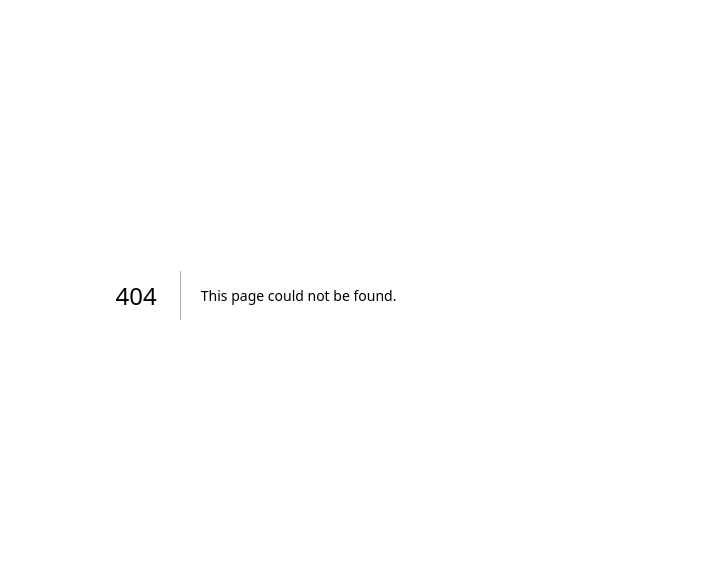
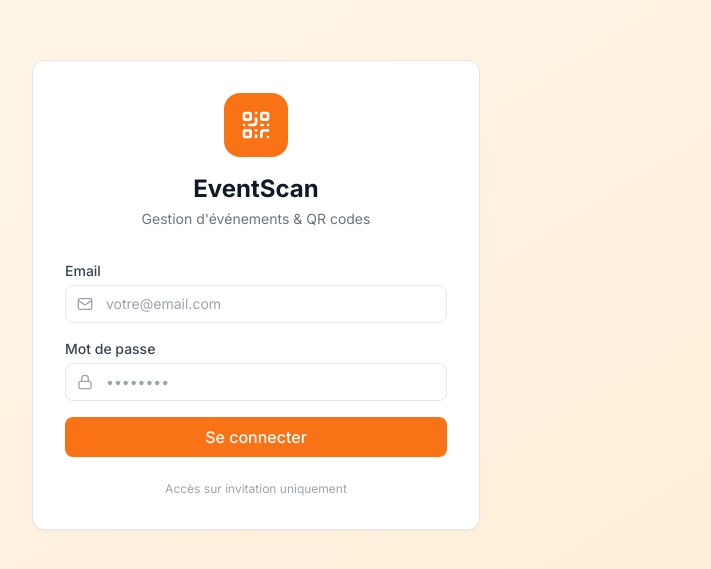
Before and after one commit to mbozoomengo/eventscan, a Next.js app: page /login in a window 1280 px wide. Before the commit this address had no page. Shown: the part 105-674 px from the top of the page, without its empty margins (384-1095 px from the left). Built offline with nearby package versions, Linux system fonts and the light colour scheme; no server answers.

Commit message:
feat: login page

```diff
--- /dev/null
+++ b/app/login/page.tsx
@@ -0,0 +1,96 @@
+'use client'
+
+import { useState } from 'react'
+import { createClient } from '@/lib/supabase/client'
+import { useRouter } from 'next/navigation'
+import toast from 'react-hot-toast'
+import { QrCode, Mail, Lock, Loader2 } from 'lucide-react'
+
+export default function LoginPage() {
+  const [email, setEmail] = useState('')
+  const [password, setPassword] = useState('')
+  const [loading, setLoading] = useState(false)
+  const router = useRouter()
+  const supabase = createClient()
+
+  const handleLogin = async (e: React.FormEvent) => {
+    e.preventDefault()
+    setLoading(true)
+
+    const { error } = await supabase.auth.signInWithPassword({ email, password })
+
+    if (error) {
+      toast.error('Email ou mot de passe incorrect')
+      setLoading(false)
+      return
+    }
+
+    toast.success('Connexion réussie')
+    router.push('/dashboard')
+    router.refresh()
+  }
+
+  return (
+    <div className="min-h-screen bg-gradient-to-br from-orange-50 to-orange-100 flex items-center justify-center p-4">
+      <div className="card w-full max-w-md p-8">
+        {/* Logo */}
+        <div className="text-center mb-8">
+          <div className="inline-flex items-center justify-center w-16 h-16 bg-orange-500 rounded-2xl mb-4">
+            <QrCode className="w-8 h-8 text-white" />
+          </div>
+          <h1 className="text-2xl font-bold text-gray-900">EventScan</h1>
+          <p className="text-gray-500 text-sm mt-1">Gestion d&apos;événements & QR codes</p>
+        </div>
+
+        {/* Form */}
+        <form onSubmit={handleLogin} className="space-y-4">
+          <div>
+            <label className="label">Email</label>
+            <div className="relative">
+              <Mail className="absolute left-3 top-1/2 -translate-y-1/2 w-4 h-4 text-gray-400" />
+              <input
+                type="email"
+                value={email}
+                onChange={e => setEmail(e.target.value)}
+                className="input pl-10"
+                placeholder="votre@email.com"
+                required
+              />
+            </div>
+          </div>
+
+          <div>
+            <label className="label">Mot de passe</label>
+            <div className="relative">
+              <Lock className="absolute left-3 top-1/2 -translate-y-1/2 w-4 h-4 text-gray-400" />
+              <input
+                type="password"
+                value={password}
+                onChange={e => setPassword(e.target.value)}
+                className="input pl-10"
+                placeholder="••••••••"
+                required
+              />
+            </div>
+          </div>
+
+          <button
+            type="submit"
+            disabled={loading}
+            className="btn-primary w-full flex items-center justify-center gap-2 mt-2"
+          >
+            {loading ? (
+              <><Loader2 className="w-4 h-4 animate-spin" /> Connexion...</>
+            ) : (
+              'Se connecter'
+            )}
+          </button>
+        </form>
+
+        <p className="text-center text-xs text-gray-400 mt-6">
+          Accès sur invitation uniquement
+        </p>
+      </div>
+    </div>
+  )
+}
```
